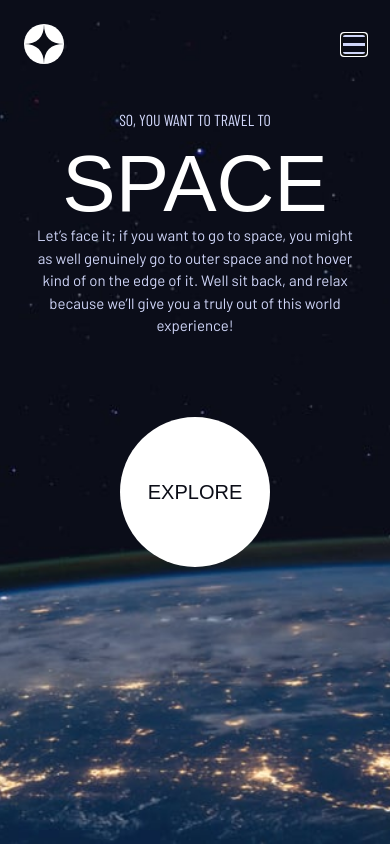
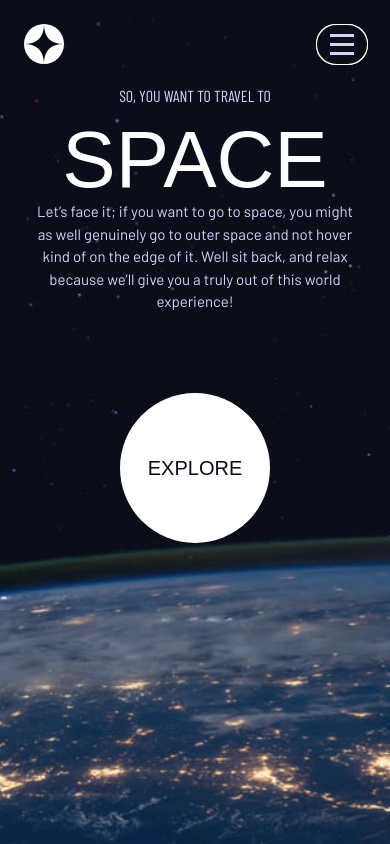
Before and after one commit to basitkorai/space-tourism-website, a React (Vite) app: page / in a window 390 px wide. Built offline with nearby package versions, Linux system fonts and the light colour scheme; a web font is replaced by a local one.

Commit message:
style: desktop spacing fixed when btn hovered

```diff
--- a/src/components/Navbar.jsx
+++ b/src/components/Navbar.jsx
@@ -31,7 +31,7 @@ const Navbar = () => {
             onClick={() => {
               setIsSidebarOpen(true)
             }}
-            className="md:hidden"
+            className="md:hidden rounded-full ring-white focus:ring-2 focus:p-2 focus:px-3 transition-all"
             type="button"
             aria-expanded={isSidebarOpen}
             aria-controls="sidenav"
--- a/src/pages/Home.jsx
+++ b/src/pages/Home.jsx
@@ -11,7 +11,7 @@ const Home = () => {
       <Navbar />
       <Sidebar />
       <div
-        className={`container grid place-items-center lg:grid-cols-2 lg:justify-between px-4 py-6 lg:p-0 mx-auto`}
+        className={`container grid place-items-center lg:grid-cols-2 lg:justify-between px-4 tall:py-40 mx-auto`}
       >
         <div className="text-center lg:text-left mb-[5.06rem] md:mb-[9.75rem] lg:mb-0">
           <h1 className="grid gap-4 md:gap-6">
--- a/tailwind.config.js
+++ b/tailwind.config.js
@@ -38,6 +38,10 @@ export default {
       backdropBlur: {
         spaceblur: '40.774227142333984px'
       },
+      screens: {
+        'tall': { 'raw': '(max-height: 56.1875em) and (min-width: 48em)' }
+        // => @media (min-height: 900px) { ... }
+      }
     },
   },
   plugins: [],
```
